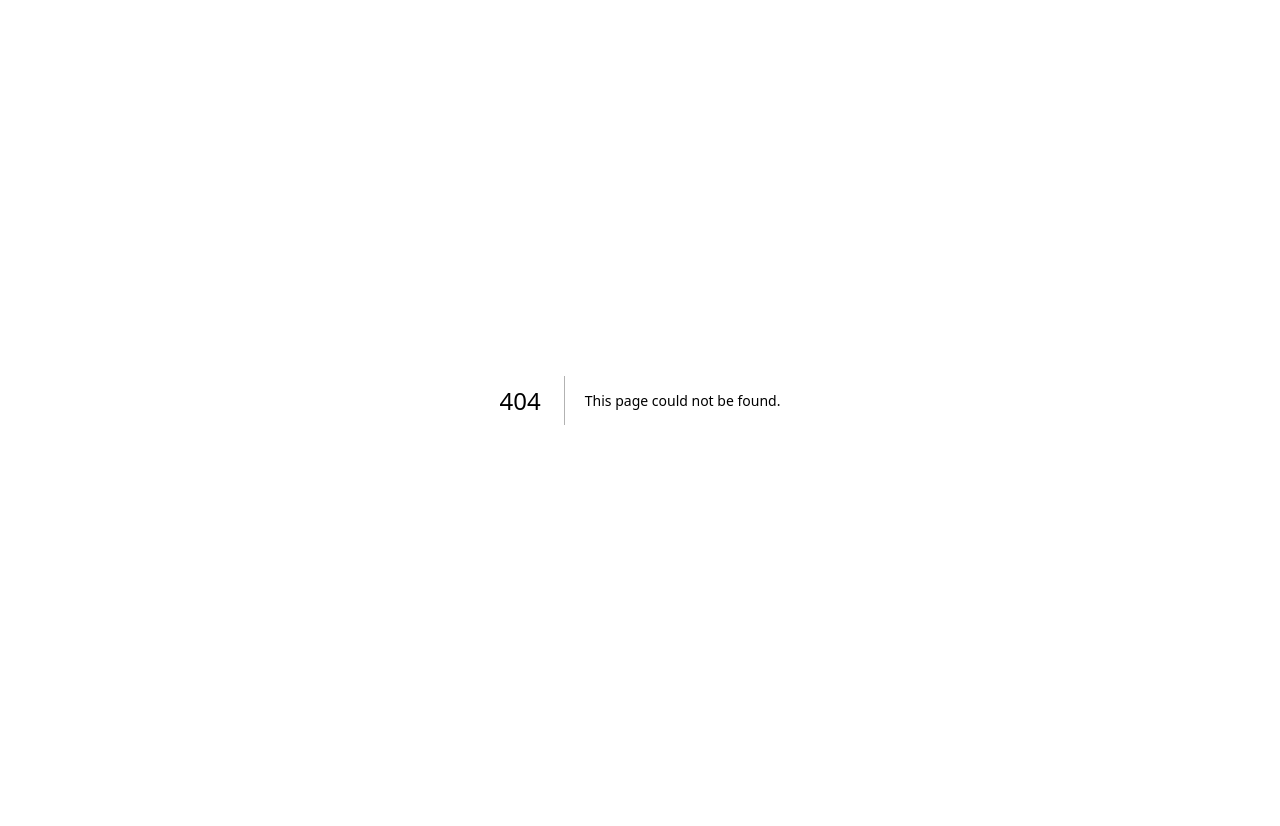
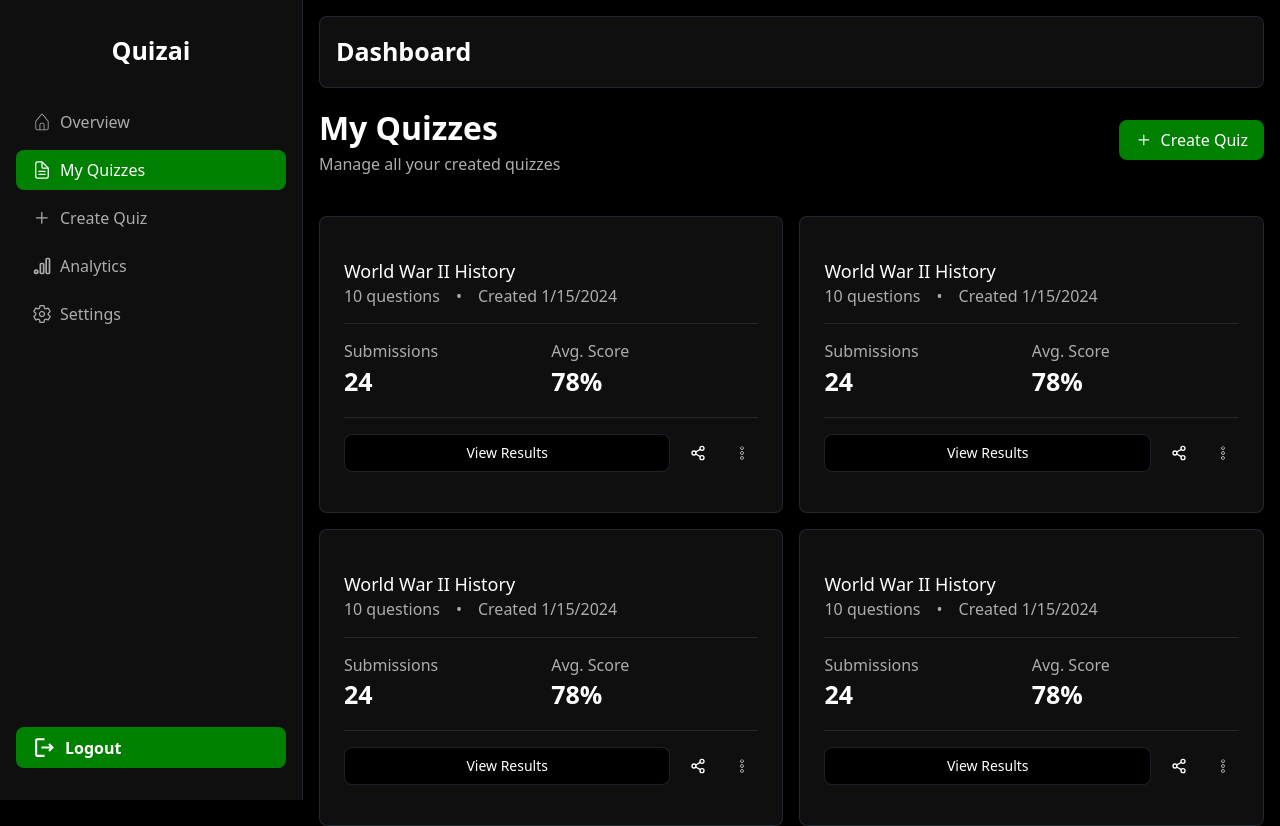
Before and after one commit to murad403/quiz-ai-dashboard, a Next.js app: page /quizzes in a window 1280 px wide. Before the commit this address had no page. Before the commit the page ends 800 px from the top, so only its background shows below. Built offline with nearby package versions, Linux system fonts and the light colour scheme.

Commit message:
add Quizzes component and page; update layout to include quiz management features

```diff
--- a/src/app/(app)/dashboard/RecentQuizzes.tsx
+++ b/src/app/(app)/dashboard/RecentQuizzes.tsx
@@ -17,10 +17,10 @@ const RecentQuizzes = () => {
             </div>
 
             <div className='space-y-4'>
-                <div className='bg-card border border-gray-700/50 px-6 py-10 rounded-lg flex justify-between items-center'>
+                <div className='bg-card border border-gray-700/50 px-6 md:py-10 py-6 rounded-lg flex flex-col md:flex-row gap-4 justify-between md:items-center'>
                     <div>
-                        <h2 className='text-lg font-medium text-main'>World War II History</h2>
-                        <div className='flex items-center gap-4 text-title text-paragraph'>
+                        <h2 className='text-lg font-medium text-main mb-4 md:mb-0'>World War II History</h2>
+                        <div className='flex items-center md:gap-4 gap-2 text-title text-sm md:text-paragraph'>
                             <p>10 questions</p>
                             <p>•</p>
                             <p>24 submissions</p>
@@ -37,10 +37,10 @@ const RecentQuizzes = () => {
                         </button>
                     </div>
                 </div>
-                <div className='bg-card border border-gray-700/50 px-6 py-10 rounded-lg flex justify-between items-center'>
+                <div className='bg-card border border-gray-700/50 px-6 md:py-10 py-6 rounded-lg flex flex-col md:flex-row gap-4 justify-between md:items-center'>
                     <div>
-                        <h2 className='text-lg font-medium text-main'>World War II History</h2>
-                        <div className='flex items-center gap-4 text-title text-paragraph'>
+                        <h2 className='text-lg font-medium text-main mb-4 md:mb-0'>World War II History</h2>
+                        <div className='flex items-center md:gap-4 gap-2 text-title text-sm md:text-paragraph'>
                             <p>10 questions</p>
                             <p>•</p>
                             <p>24 submissions</p>
--- /dev/null
+++ b/src/app/(app)/quizzes/Quizzes.tsx
@@ -0,0 +1,49 @@
+import Link from 'next/link'
+import React from 'react'
+import { CiMenuKebab } from 'react-icons/ci'
+import { FiShare2 } from 'react-icons/fi'
+
+const Quizzes = () => {
+    return (
+        <div className='grid grid-cols-1 md:grid-cols-2 gap-4 mt-10'>
+            {
+                [0, 1, 2, 3].map((quiz, index) =>
+                    <div key={index} className='bg-card border border-gray-700/50 px-6 md:py-10 py-6 rounded-lg hover:border-header/70 space-y-4'>
+                        <div>
+                            <h2 className='text-lg font-medium text-main mb-4 md:mb-0'>World War II History</h2>
+                            <div className='flex items-center md:gap-4 gap-2 text-title text-sm md:text-paragraph'>
+                                <p>10 questions</p>
+                                <p>•</p>
+                                <p>Created 1/15/2024</p>
+                            </div>
+                        </div>
+                        <div className='border-y border-gray-700/50 py-4 flex items-center'>
+                            <div className='w-1/2'>
+                                <p className='text-title text-sm md:text-paragraph'>Submissions</p>
+                                <h2 className='text-subheading font-semibold text-main'>24</h2>
+                            </div>
+                            <div className='w-1/2'>
+                                <p className='text-title text-sm md:text-paragraph'>Avg. Score</p>
+                                <h2 className='text-subheading font-semibold text-main'>78%</h2>
+                            </div>
+                        </div>
+
+                        <div className='flex items-center gap-3'>
+                            <Link href={"/quiz/1"} className='text-sm w-full font-medium text-center py-2 rounded-lg bg-black border border-gray-700/50 hover:bg-header/90 px-4 capitalize'>
+                                View Results
+                            </Link>
+                            <button className='p-2 hover:bg-header/90 rounded-lg'>
+                                <FiShare2 />
+                            </button>
+                            <button className='p-2 hover:bg-header/90 rounded-lg'>
+                                <CiMenuKebab />
+                            </button>
+                        </div>
+                    </div>
+                )
+            }
+        </div>
+    )
+}
+
+export default Quizzes
--- /dev/null
+++ b/src/app/(app)/quizzes/page.tsx
@@ -0,0 +1,23 @@
+import PageHeading from '@/components/shared/PageHeading'
+import Link from 'next/link'
+import { GoPlus } from 'react-icons/go'
+import Quizzes from './Quizzes'
+
+const page = () => {
+    return (
+        <div className='space-y-4'>
+            <div className='flex justify-between '>
+                <PageHeading title='My Quizzes' paragraph='Manage all your created quizzes'></PageHeading>
+                <button>
+                    <Link href={"/create-quiz"} className='flex items-center gap-2 text-main font-medium text-center py-2 rounded-lg bg-header hover:bg-header/90 px-4 capitalize'>
+                        <GoPlus size={18} />
+                        <span className='text-paragraph'>create quiz</span>
+                    </Link>
+                </button>
+            </div>
+            <Quizzes></Quizzes>
+        </div>
+    )
+}
+
+export default page
```
